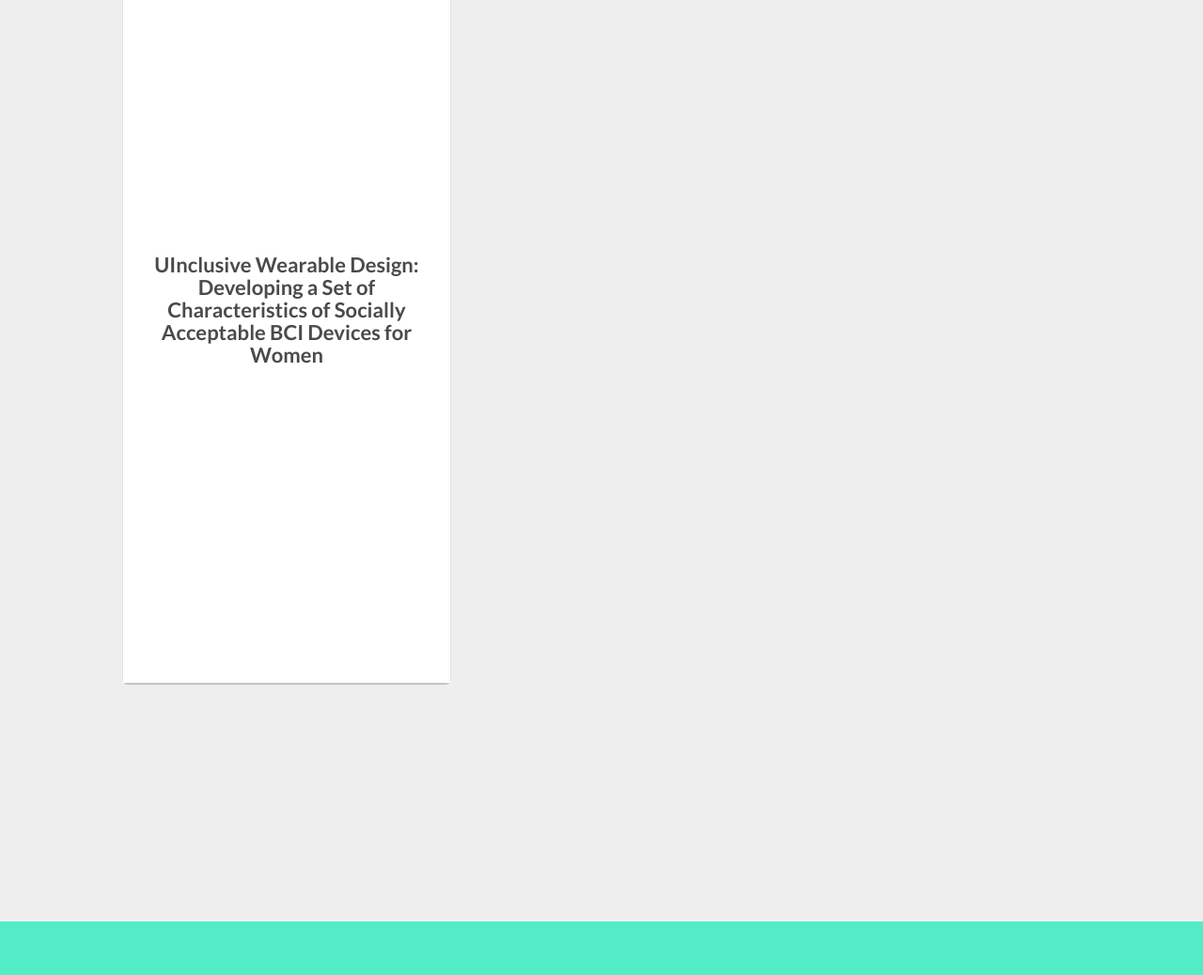
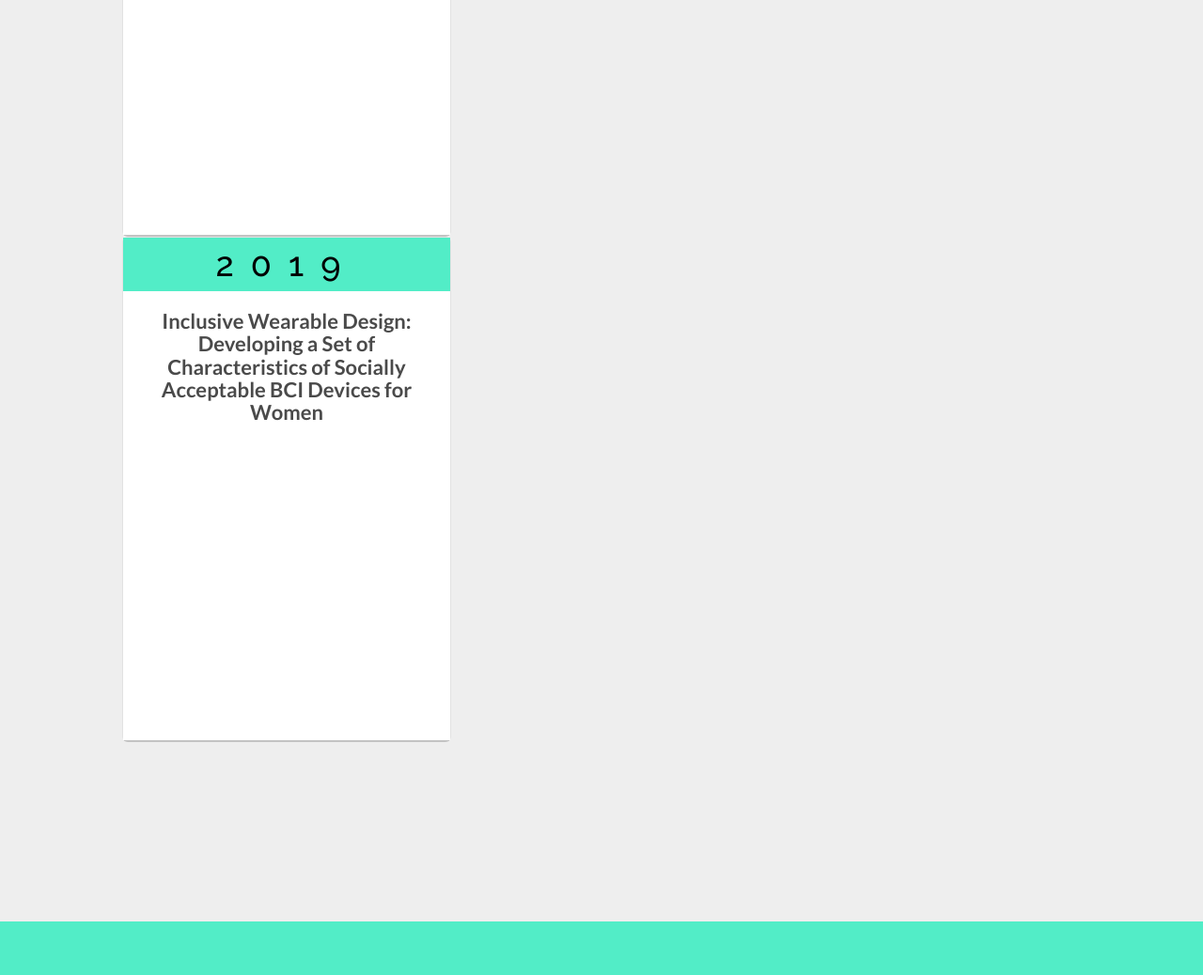
Before and after one commit to isalau/isalau.github.io, a plain HTML site: page index.html in a window 1280 px wide. Shown: the part 3591-4629 px from the top of the page at 94% size. Drawn offline with nearby package versions, Linux system fonts and the light colour scheme.

Commit message:
need to do formatting

```diff
--- a/index.html
+++ b/index.html
@@ -336,10 +336,15 @@ BCI Devices for Women</h4>
 				        	<h4>User perceptions of haptic fidgets on mobile devices for attention and task performance</h4>
 				        	<p> Williams, A., Posadas, B., Prioleau, D., Laurenceau, I., & Gilbert, J. E. (n.d.). User Perceptions of Haptic Fidgets on Mobile Devices for Attention and Task Performance. https://doi.org/10.1007/978-3-319-94622-1_2 </p>
 						</div>
+
+			</div>
+				<div class="work-grid">
+									<h3>2019</h3>
 						<div class="work-grid-info">
-							<h4>UInclusive Wearable Design: Developing a Set of Characteristics of Socially Acceptable BCI Devices for Women</h4>
-						<p>Jackson, F., Laurenceau, I. & Gilbert, J.E. (2019). Inclusive Wearable Design: Developing a Set of Characteristics of Socially Acceptable BCI Devices for Women. In Roscoe, R.D., Chiou, E.K. & Wooldridge, A.R. (Eds.), Advancing Diversity, Inclusion, and Social Justice Through Human Systems Engineering, CRC Press, pp. 171-190.</p></div>
-			</div>
+							<h4>Inclusive Wearable Design: Developing a Set of Characteristics of Socially Acceptable BCI Devices for Women</h4>
+							<p>Jackson, F., Laurenceau, I. & Gilbert, J.E. (2019). Inclusive Wearable Design: Developing a Set of Characteristics of Socially Acceptable BCI Devices for Women. In Roscoe, R.D., Chiou, E.K. & Wooldridge, A.R. (Eds.), Advancing Diversity, Inclusion, and Social Justice Through Human Systems Engineering, CRC Press, pp. 171-190.</p>
+						</div>
+					</div>
 			</div>
 			<link rel="stylesheet" href="css/swipebox.css">
 			<script src="js/jquery.swipebox.min.js"></script>
```
